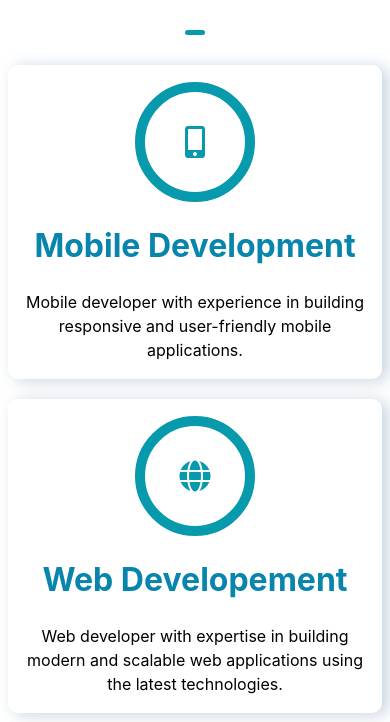
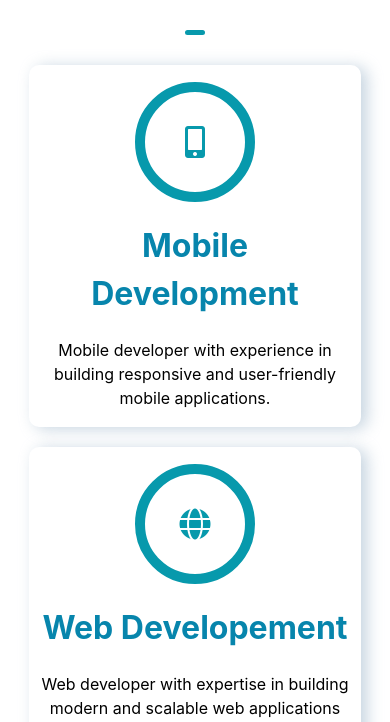
Before and after one commit to Alidantech/potfolio, a React (Vite) app: page / in a window 390 px wide. Shown: the part 2746-3468 px from the top of the page. Built offline with nearby package versions, Linux system fonts and the light colour scheme.

Commit message:
improve responsiveness in cards

```diff
--- a/src/components/pages/Home.tsx
+++ b/src/components/pages/Home.tsx
@@ -283,6 +283,7 @@ function Home() {
       <Stacks>
         <FlexRows>
           <Heading1>Completed Projects</Heading1>
+          <Paragraph>In the last two years</Paragraph>
           <DecoratedUnderline />
           <FlexColumns>
             <StackCard>
--- a/src/components/styled/cards/SkillCard.styled.tsx
+++ b/src/components/styled/cards/SkillCard.styled.tsx
@@ -15,7 +15,12 @@ export const SkillCard = styled.div`
     background-color: rgb(7, 153, 172);
     color: white;
   }
-  @media screen and (max-width: 400px) {
-    min-width: 75vw;
+  @media screen and (max-width: 1000px) {
+    min-width: 45vw;
+    max-width: 45vw;
+  }
+  @media screen and (max-width: 650px) {
+    min-width: 85vw;
+    max-width: 85vw;
   }
 `;
--- a/src/components/styled/cards/StackCard.styled.tsx
+++ b/src/components/styled/cards/StackCard.styled.tsx
@@ -22,7 +22,13 @@ export const StackCard = styled.div`
   &:hover img {
     transform: scale(1.2);
   }
-  @media screen and (max-width: 900px) {
+  @media screen and (max-width: 1100px) {
+    min-width: 45vw;
+    max-width: 45vw;
+    font-size: xx-small;
+    height: 250px;
+  }
+  @media screen and (max-width: 700px) {
     min-width: 45vw;
     max-width: 45vw;
     font-size: xx-small;
--- a/src/components/styled/items/TransparentBg.styled.tsx
+++ b/src/components/styled/items/TransparentBg.styled.tsx
@@ -3,7 +3,7 @@ import { styled } from "styled-components";
 export const TransparentBg = styled.div`
   height: auto;
   width: 100%;
-  padding: 5vh 0;
+  padding: 5vh 2vw;
   color: white;
   background-color: rgba(7, 134, 172, 0.884);
   & span {
--- a/src/components/styled/widgets/FootBar.styled.tsx
+++ b/src/components/styled/widgets/FootBar.styled.tsx
@@ -3,5 +3,5 @@ import { styled } from "styled-components";
 export const FootBar = styled.footer`
   background-color: rgb(7, 133, 172);
   position: relative;
-  margin-top: 20vh;
+  margin-top: 10vh;
 `;
--- a/src/components/styled/widgets/NavBar.styled.tsx
+++ b/src/components/styled/widgets/NavBar.styled.tsx
@@ -19,6 +19,9 @@ export const NavBar = styled.nav<{ $showLinks?: Boolean }>`
     overflow: hidden;
     height: ${(props) =>
       props.$showLinks ? "100%" : "0"};
-    background-color: #000000;
+    background-color: rgb(7, 133, 172);
+    & a {
+      color: white;
+    }
   }
 `;
```
